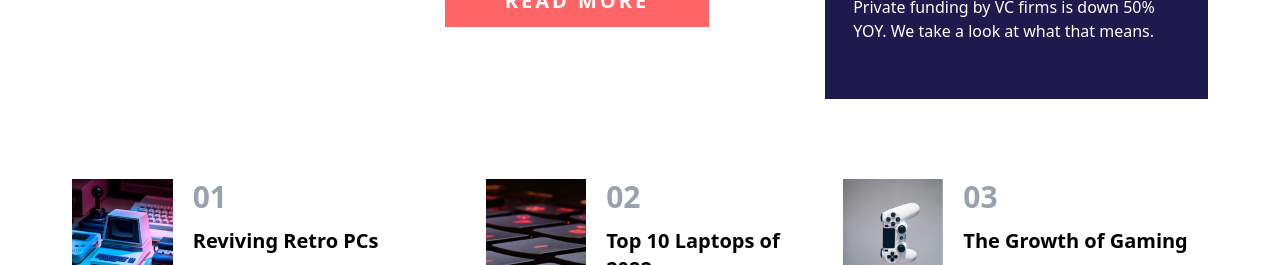
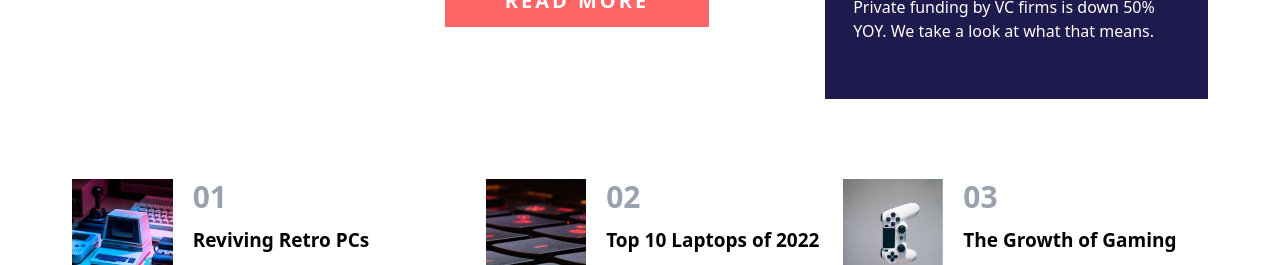
Before and after one commit to PopoolaHakeem/news, a plain HTML site: page index.html in a window 1280 px wide. Shown: the part 687-952 px from the top of the page. Drawn offline with nearby package versions, Linux system fonts and the light colour scheme.

Commit message:
News Design

```diff
--- a/index.html
+++ b/index.html
@@ -127,7 +127,7 @@
                <div class="flex flex-col space-y-3 ">
                 <h2 class="text-gray-400 text-2xl md:text-3xl lg:text-3xl font-bold">01</h2>
 
-                <h3 class="text-[15px] md:text-xl lg:text-xl font-bold hover:text-red-400 "><a href="#">Reviving Retro PCs</a></h3>
+                <h3 class="text-[15px] md:text-xl lg:text-[19px] font-bold hover:text-red-400 "><a href="#">Reviving Retro PCs</a></h3>
 
                 <p class="block text-[13px] md:text-[13px] lg:text-[16px] lg:block text-gray-500">
                     <span>What happens when old PCs are </span>
@@ -143,7 +143,7 @@
                 <div class="flex flex-col space-y-3 ">
                     <h2 class="text-gray-400  text-2xl md:text-3xl lg:text-3xl font-bold">02</h2>
 
-                    <h3 class="text-[15px] md:text-xl lg:text-xl font-bold hover:text-red-400 "><a href="#">Top 10 Laptops of 2022</a></h3>
+                    <h3 class="text-[15px] md:text-xl lg:text-[19px] font-bold hover:text-red-400 "><a href="#">Top 10 Laptops of 2022</a></h3>
 
                     <p class="block text-[13px] md:text-[13px] lg:text-[16px] lg:block text-gray-500">
                         <span>Our best picks for various needs </span>
@@ -159,7 +159,7 @@
                 <div class="flex flex-col space-y-3 ">
                     <h2 class="text-gray-400  text-2xl md:text-3xl lg:text-3xl font-bold">03</h2>
 
-                    <h3 class="text-[15px] md:text-xl lg:text-xl font-bold hover:text-red-400 "><a href="#">The Growth of Gaming</a></h3>
+                    <h3 class="text-[15px] md:text-xl lg:text-[19px] font-bold hover:text-red-400 "><a href="#">The Growth of Gaming</a></h3>
 
                     <p class="block text-[13px] md:text-[13px] lg:text-[16px] lg:block text-gray-500">
                         <span>How the pandemic has sparked </span>
```
